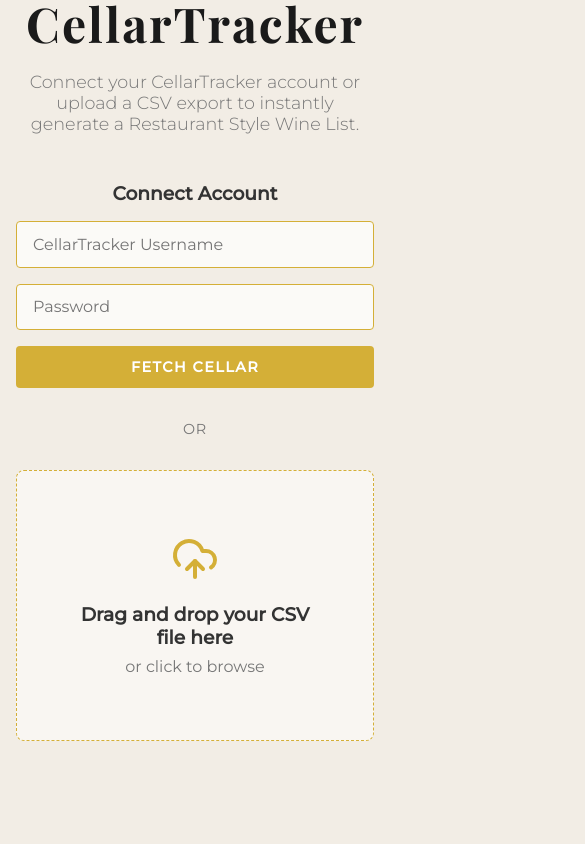
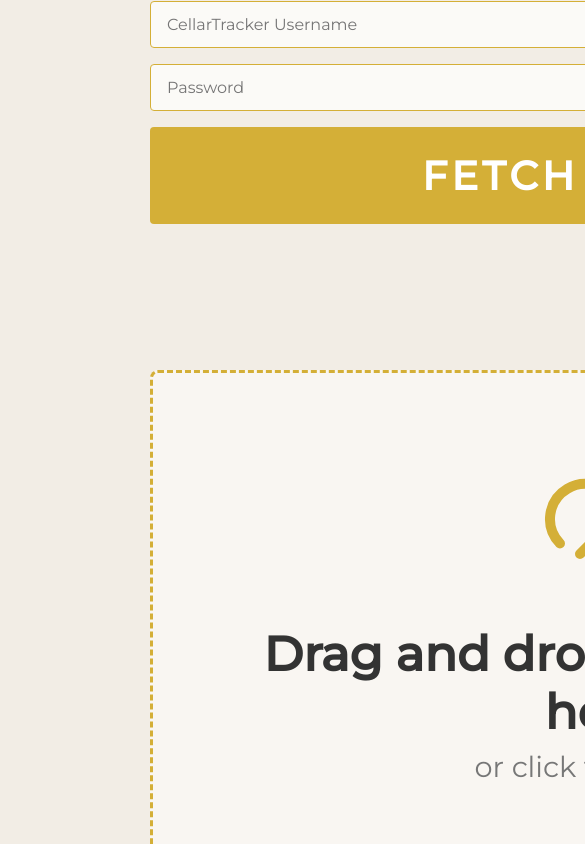
Before and after one commit to HainesSy/winelist, a React (Vite) app: page / in a window 390 px wide. Shown: the top 844 px of the page, 585 px wide, since content can reach past the window. Built offline with nearby package versions, Linux system fonts and the light colour scheme; a web font is replaced by a local one.

Commit message:
Solidify 1200px viewport and scale up landing page elements

```diff
--- a/index.html
+++ b/index.html
@@ -3,7 +3,7 @@
   <head>
     <meta charset="UTF-8" />
     <link rel="icon" type="image/svg+xml" href="/vite.svg" />
-    <meta id="viewport" name="viewport" content="width=device-width, initial-scale=1.0" />
+    <meta name="viewport" content="width=1200" />
     <title>Grand Cru Reserve</title>
     <link rel="preconnect" href="https://fonts.googleapis.com">
     <link rel="preconnect" href="https://fonts.gstatic.com" crossorigin>
--- a/src/App.jsx
+++ b/src/App.jsx
@@ -284,19 +284,6 @@
     return groupWines(filtered);
   }, [rawWines, activeTab]);
 
-  useEffect(() => {
-    const viewport = document.getElementById('viewport');
-    if (viewport) {
-      if (rawWines) {
-        // Zoom out to fit the wide wine list
-        viewport.setAttribute('content', 'width=1200');
-      } else {
-        // Stay zoomed in for the landing page
-        viewport.setAttribute('content', 'width=device-width, initial-scale=1.0');
-      }
-    }
-  }, [rawWines]);
-
   const resetData = () => {
     setRawWines(null);
     setActiveTab('All');
--- a/src/index.css
+++ b/src/index.css
@@ -111,17 +111,73 @@
   margin: 2rem auto;
 }
 
-@media (max-width: 768px) {
+@media (max-width: 1200px) {
+  body {
+    min-width: 1200px;
+  }
+
   .upload-container {
-    padding: 1rem;
-    padding-bottom: 8rem;
+    padding: 2rem;
+    padding-bottom: 20rem; /* Push content much higher at this scale */
     justify-content: center;
     height: 100dvh;
-    width: 100vw;
+    width: 1200px;
     overflow: hidden;
     position: fixed;
     top: 0;
     left: 0;
+  }
+
+  .upload-title {
+    font-size: 5rem; /* Huge title to look normal at 1200px zoom */
+    margin-bottom: 2rem;
+  }
+
+  .upload-subtitle {
+    font-size: 2.2rem;
+    max-width: 1000px;
+    margin-bottom: 4rem;
+  }
+
+  .login-section {
+    max-width: 900px !important;
+    margin-bottom: 4rem !important;
+  }
+
+  .login-input {
+    padding: 1.5rem 2rem;
+    font-size: 2.5rem;
+    border-width: 3px;
+  }
+
+  .btn.login-btn {
+    padding: 1.5rem;
+    font-size: 2.5rem;
+  }
+
+  .divider {
+    font-size: 2rem;
+    margin-bottom: 4rem !important;
+  }
+
+  .upload-box {
+    max-width: 900px;
+    padding: 6rem 4rem;
+    border-width: 3px;
+  }
+
+  .upload-icon {
+    width: 120px;
+    height: 120px;
+    margin-bottom: 2rem;
+  }
+
+  .upload-box h3 {
+    font-size: 3rem;
+  }
+
+  .upload-box p {
+    font-size: 1.8rem;
   }
 }
 
```
